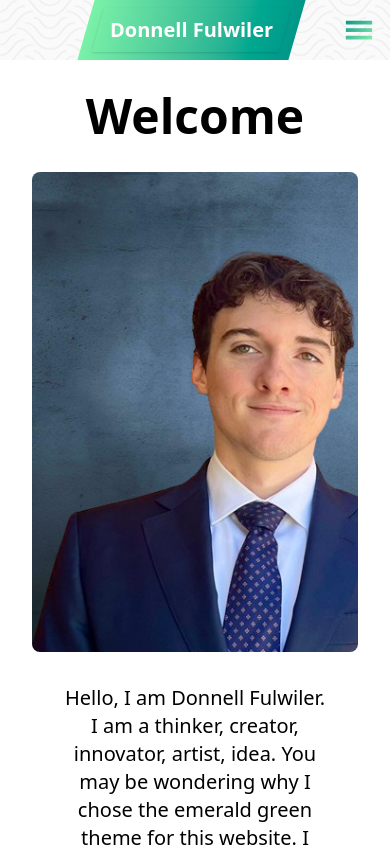
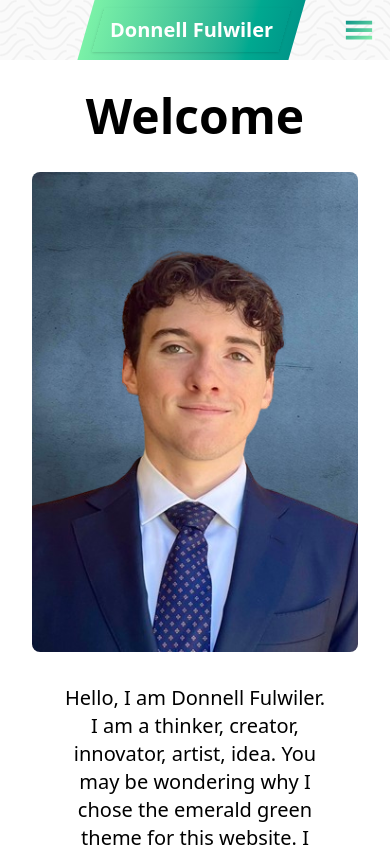
Before and after one commit to donnell-f/donnell-info-nextjs, a Next.js app: page / in a window 390 px wide. Shown: the top 847 px of the page. Built offline with nearby package versions, Linux system fonts and the light colour scheme.

Commit message:
Fixed pfp bug on mobile

```diff
--- a/src/app/page.jsx
+++ b/src/app/page.jsx
@@ -21,7 +21,8 @@ export default function Home() {
                 </div>
                 <div id="profilePic" className="
                     max-lg:mt-8 min-h-[30rem]
-                    min-w-[2.5rem] min-h-[30rem]
+                    min-w-[1rem]
+                    object-center bg-center
                     bg-[url('/headshot.png')] bg-cover rounded-lg
                     col-[3/3] row-[2/5]
                 "/>
@@ -67,7 +68,7 @@ export default function Home() {
             </section>
             <div id="socialsBottom" className="mb-18 bg-[url('/wave2.svg')] transform-[scaleY(-1)_scaleX(-1)] bg-cover aspect-[960/100]"></div>
             <section id="endSection">
-                <h1 className="text-3xl font-semibold text-center mb-18">That&apos;s it for this page! Make sure to check out the other pages as well.</h1>
+                <h1 className="text-3xl font-semibold text-center mb-18 mx-4">That&apos;s it for this page! Make sure to check out the other pages as well.</h1>
             </section>
         </main>
         <footer>
```
